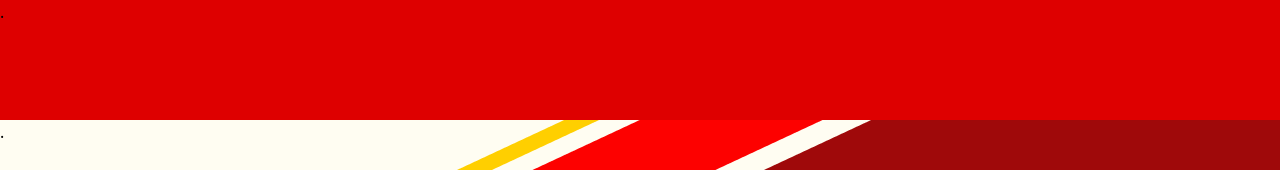
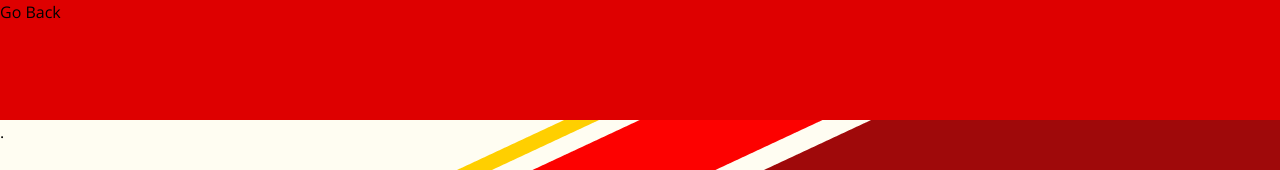
Before and after one commit to neth-CM/Content-Module, a website: page views/student/home.html in a window 1280 px wide. Shown: the top 170 px of the page. Drawn offline with Linux system fonts and the light colour scheme.

Commit message:
add font

```diff
--- a/src/css/style.css
+++ b/src/css/style.css
@@ -1,4 +1,8 @@
-/* Do not forget to add fonts */
+@font-face {
+    font-family: 'Open Sans';
+    src: url(../fonts/OpenSans-VariableFont_wdth\,wght.ttf),
+         url(../fonts/OpenSans-Italic-VariableFont_wdth\,wght.ttf);
+}
 
 *{
     margin: 0;
@@ -12,6 +16,7 @@ html, body{
 
 body{
     background-color: #FFFDF2;
+    font-family: 'Open Sans';
 }
 
 /* .background{
--- a/views/student/home.html
+++ b/views/student/home.html
@@ -13,7 +13,9 @@
     <body class="">
         <div class="background">
             <div class="content">
-                <nav class="navbar">.</nav>
+                <nav class="navbar">
+                    <a href="../index.html">Go Back</a>
+                </nav>
 
                 <div class="h-screen">.</div>
                 <div class="h-screen">.</div>
```
Also changed, not shown: src/fonts/OpenSans-Italic-VariableFont_wdth,wght.ttf (added), src/fonts/OpenSans-VariableFont_wdth,wght.ttf (added).
